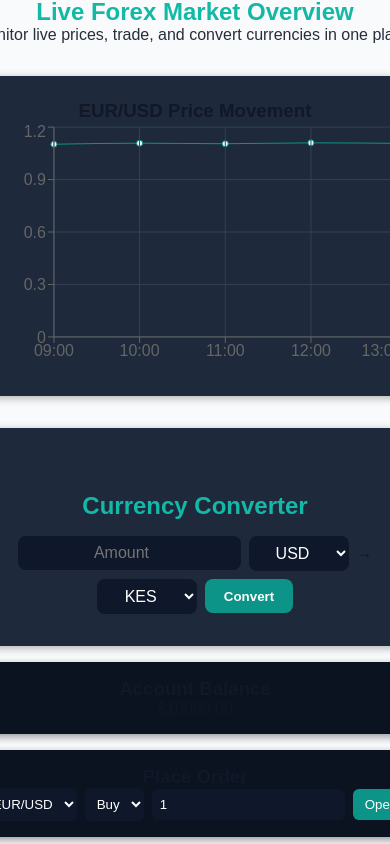
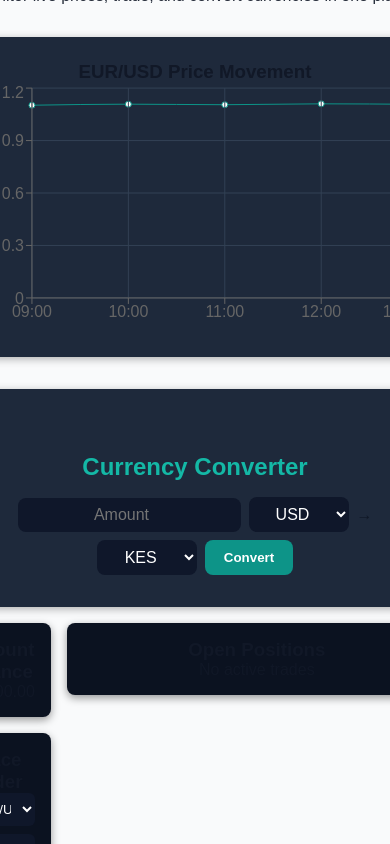
Before and after one commit to fiskey260/fiskey-pwa, a React (Vite) app: page / in a window 390 px wide. Built offline with nearby package versions, Linux system fonts and the light colour scheme.

Commit message:
Update App.css

```diff
--- a/src/App.css
+++ b/src/App.css
@@ -1,22 +1,24 @@
-/* Global Reset & Zoom Fix */
+/* ===========================
+   Global Styles & Scaling Fix
+=========================== */
 html, body {
   width: 100%;
   height: 100%;
   overflow-x: hidden;
+  margin: 0;
+  padding: 0;
   touch-action: manipulation;
   -webkit-text-size-adjust: 100%;
   zoom: 1;
   transform: scale(1);
-}
-
-body {
-  margin: 0;
   font-family: 'Poppins', sans-serif;
   background-color: #0f172a;
   color: #f8fafc;
 }
 
-/* Navbar */
+/* ===========================
+   Navbar
+=========================== */
 .navbar {
   display: flex;
   justify-content: space-between;
@@ -24,7 +26,6 @@ body {
   padding: 1rem 2rem;
   background-color: #0d9488;
   box-shadow: 0 2px 5px rgba(0, 0, 0, 0.2);
-  flex-wrap: wrap;
 }
 
 .navbar h1 {
@@ -42,7 +43,9 @@ body {
   text-decoration: underline;
 }
 
-/* Main Section */
+/* ===========================
+   Main Section
+=========================== */
 main {
   padding: 2rem;
   text-align: center;
@@ -58,7 +61,9 @@ p {
   opacity: 0.9;
 }
 
-/* Rates Grid */
+/* ===========================
+   Forex Rates Grid
+=========================== */
 .rates-grid {
   display: grid;
   grid-template-columns: repeat(auto-fit, minmax(120px, 1fr));
@@ -79,7 +84,9 @@ p {
   color: #0d9488;
 }
 
-/* Converter Box */
+/* ===========================
+   Currency Converter
+=========================== */
 .converter-box {
   background-color: #1e293b;
   margin-top: 2rem;
@@ -136,7 +143,9 @@ p {
   margin-top: 1rem;
 }
 
-/* Chart Section */
+/* ===========================
+   Chart Section
+=========================== */
 .chart-box {
   background-color: #1e293b;
   margin-top: 2rem;
@@ -147,7 +156,9 @@ p {
   box-sizing: border-box;
 }
 
-/* Trading UI Additions */
+/* ===========================
+   Trading Dashboard UI
+=========================== */
 .trade-grid {
   display: grid;
   grid-template-columns: 1fr 380px;
@@ -158,30 +169,29 @@ p {
   box-sizing: border-box;
 }
 
-.balance-card,
-.order-card,
-.positions-card,
-.history-card {
+.balance-card, .order-card, .positions-card, .history-card {
   background: #0b1220;
   padding: 1rem;
   border-radius: 8px;
   margin-bottom: 1rem;
-  box-shadow: 0 3px 8px rgba(0, 0, 0, 0.4);
+  box-shadow: 0 3px 8px rgba(0,0,0,0.4);
 }
 
 .order-card .inputs {
-  display: flex;
-  gap: 8px;
-  align-items: center;
+  display:flex;
+  gap:8px;
+  align-items:center;
+  flex-wrap: wrap;
 }
 
-.order-card input,
-.order-card select {
+.order-card input, .order-card select {
   padding: 8px;
   border-radius: 6px;
   border: none;
   background: #0f172a;
   color: #fff;
+  width: 100%;
+  box-sizing: border-box;
 }
 
 .primary {
@@ -193,38 +203,27 @@ p {
   cursor: pointer;
 }
 
+.primary:hover {
+  background: #14b8a6;
+  transform: scale(1.03);
+}
+
 .position-row {
-  display: flex;
-  justify-content: space-between;
-  align-items: center;
-  gap: 8px;
-  background: #071122;
-  padding: 8px;
-  border-radius: 6px;
-  margin-bottom: 8px;
+  display:flex;
+  justify-content:space-between;
+  align-items:center;
+  gap:8px;
+  background:#071122;
+  padding:8px;
+  border-radius:6px;
+  margin-bottom:8px;
 }
 
 .close-btn {
-  background: #ef4444;
-  color: white;
-  padding: 6px 8px;
-  border: none;
-  border-radius: 6px;
-  cursor: pointer;
-}
-
-/* Responsive Trading Layout */
-@media (max-width: 768px) {
-  .trade-grid {
-    grid-template-columns: 1fr;
+  background:#ef4444;
+  color:white;
+  padding:6px 8px;
+  border:none;
+  border-radius:6px;
+  cursor:pointer;
   }
-
-  .navbar {
-    flex-direction: column;
-    text-align: center;
-  }
-
-  main {
-    padding: 1rem;
-  }
-    }
```
